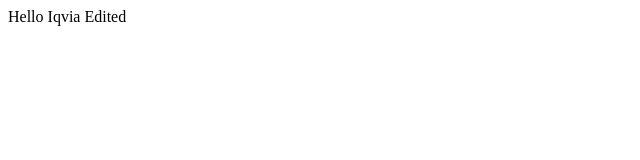
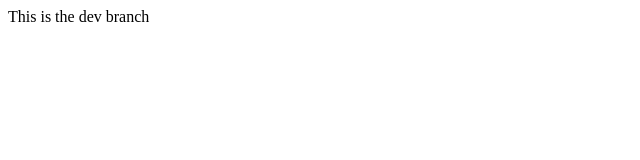
Before and after one commit to arnab-dibosh/SampleWebSite, a plain HTML site: page index.html in a window 1280 px wide. Shown: the full height of the page, 0-640 px from the left. Drawn offline with Linux system fonts and the light colour scheme.

Commit message:
Dev branch changes

```diff
--- a/index.html
+++ b/index.html
@@ -1,3 +1,3 @@
 <html>
-    <div>Hello Iqvia Edited</div>
+    <div>This is the dev branch</div>
 </html>
```
